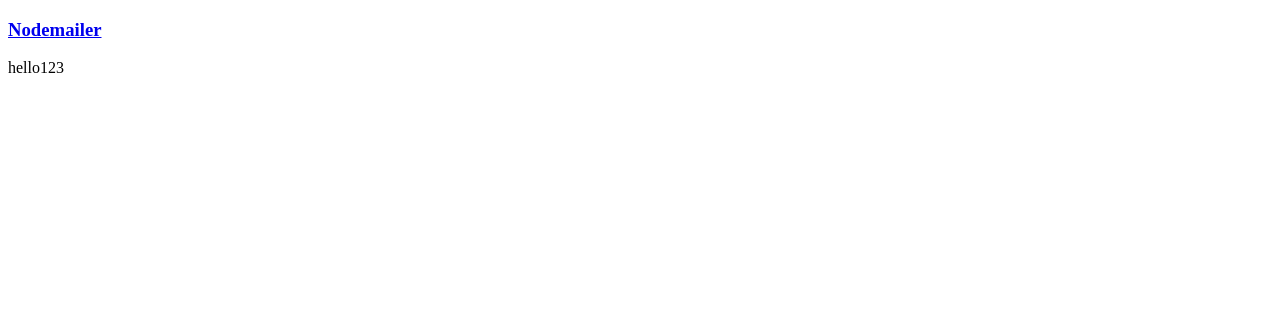
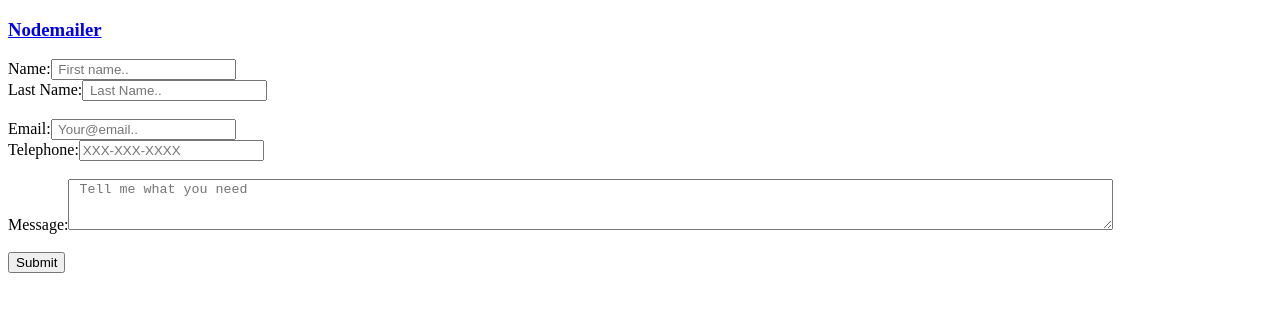
Before and after one commit to cusco1982/nodemail, a React (Create React App) app in the folder client/: page / in a window 1280 px wide. Shown: the top 312 px of the page. Built offline with nearby package versions, Linux system fonts and the light colour scheme; the HTML template or start-up script is replaced by a standard one.

Commit message:
contact form

```diff
--- a/client/src/App.js
+++ b/client/src/App.js
@@ -1,8 +1,10 @@
 import React, { Component } from "react";
-import {BrowserRouter as Router, Route, Switch} from "react-router-dom";
+import { BrowserRouter as Router, Route, Switch } from "react-router-dom";
+import { Form, FormGroup, Input, Label, Button } from 'reactstrap'
 // import Jumbotron from "./components/Jumbotron";
 import NavBar from "./components/Nav";
 // import Books from "./pages/Books";
+import Contact from "./pages/Contact";
 
 
 
@@ -11,7 +13,7 @@
     <Router>
       <div>
 
-        <NavBar/>
+        <NavBar />
 
         {/* <Jumbotron />
         <Switch>
@@ -20,7 +22,7 @@
           />
           <Route exact path="/saved" component={Books}/>
         </Switch> */}
-        <div>hello123</div>
+        <Route exact path="/" component={Contact}/>
 
       </div>
     </Router>
--- /dev/null
+++ b/client/src/pages/Contact.js
@@ -0,0 +1,52 @@
+import React from "react";
+
+
+function Contact(props) {
+  return (
+
+
+
+<div className="myform">
+  <div className="row">
+
+    <div className="col-md">
+      <label className="lable">Name:</label>
+      <input className="form-control input" type="text" name="name" id="fname" placeholder=" First name.." required onChange={props.onChange} />
+    </div>
+
+    <div className="col-md">
+      <label className="lable">Last Name:</label>
+      <input className="form-control input" type="text" name="name" id="lname" placeholder=" Last Name.." required onChange={props.onChange} />
+    </div>
+
+  </div><br/>
+
+  <div className="row">
+    <div className="col-md">
+      <label className="lable1">Email:</label>
+      <input className="form-control input" type="email" id="email" name="email" placeholder=" Your@email.." required onChange={props.onChange}/>
+    </div>
+
+    <div className="col-md">
+      <label className="lable1">Telephone:</label>
+      <input className="form-control input" type="tel" id="phone" name="phone" pattern="[0-9]{3}-[0-9]{3}-[0-9]{4}"
+                        placeholder="XXX-XXX-XXXX" required onChange={props.onChange}/>
+    </div>
+  </div><br/>
+
+    <label class="lable1">Message:</label>
+    <textarea class="form-control text" name="message" id="message" rows="3" cols="128" placeholder=" Tell me what you need"
+
+        required></textarea><br/><br/>
+
+
+    <button id="sendmail" class="btn btn-primary btn-lg btn-block" onClick={props.onSubmit}>Submit</button>
+
+  </div>
+
+
+  )
+}
+
+
+export default Contact;
--- a/package.json
+++ b/package.json
@@ -22,6 +22,9 @@
     "express": "^4.15.4",
     "if-env": "^1.0.4",
     "mongoose": "^5.9.5",
-    "nodemailer": "^4.1.0"
+    "nodemailer": "^4.1.0",
+    "react": "^16.13.0",
+    "react-dom": "^16.13.0",
+    "reactstrap": "^8.4.1"
   }
 }
```
Also changed, not shown: 1 other file (tests, documents, lock files or other folders).
